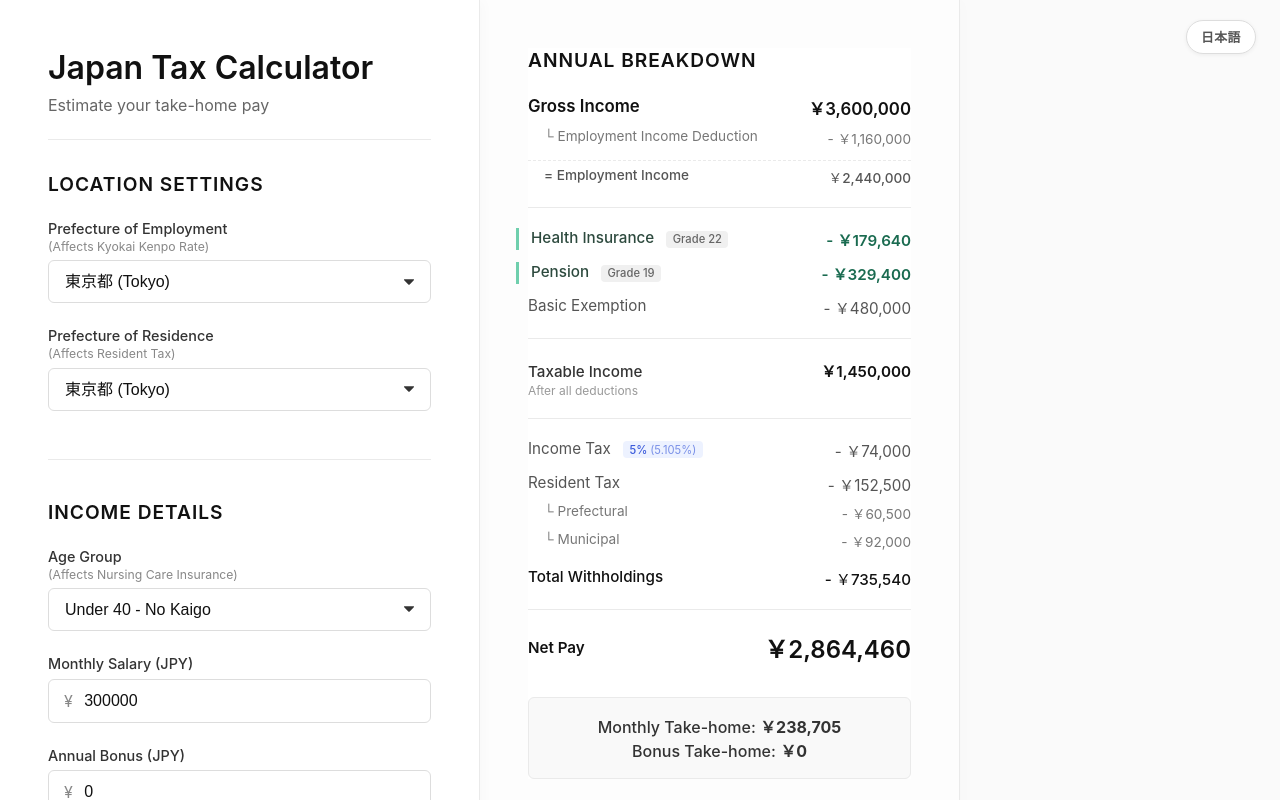
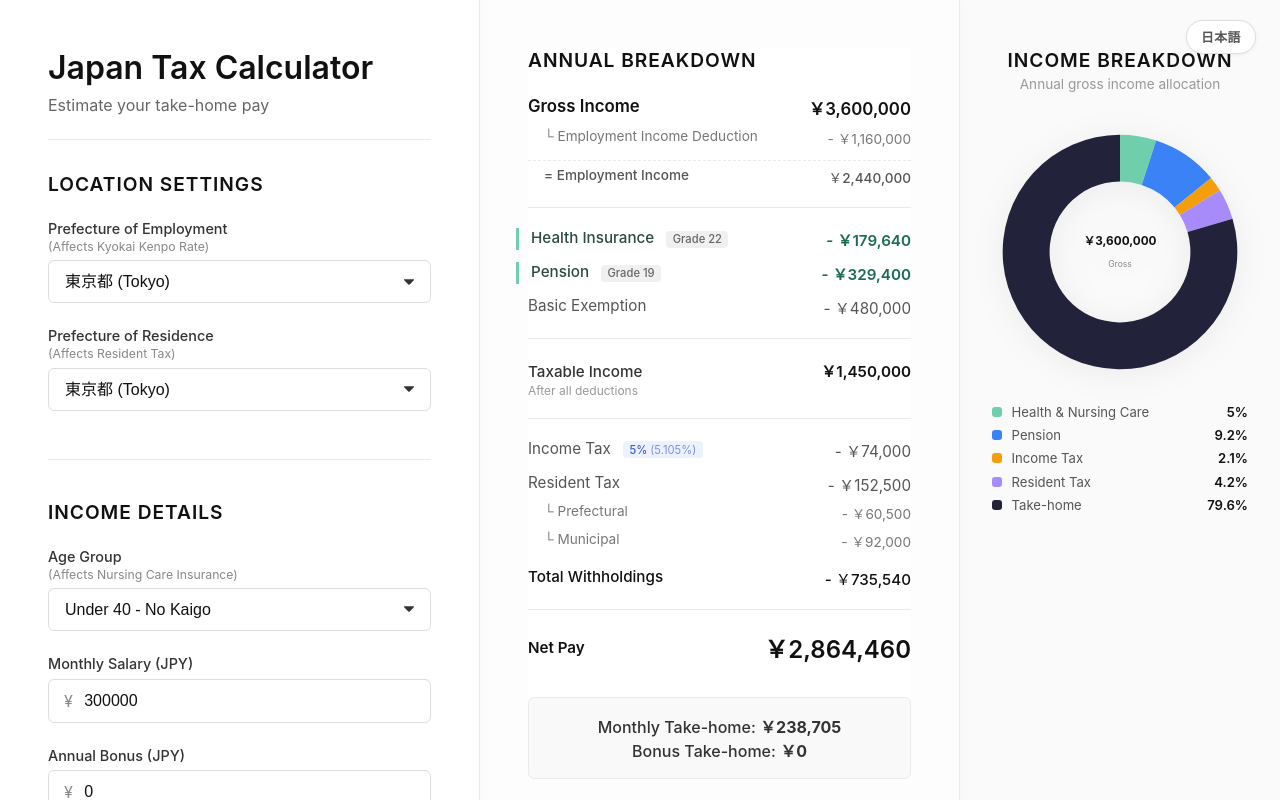
Before and after one commit to xuanruiqi/japan-tax-calculator, a Vue app: page / in a window 1280 px wide. Shown: the top 800 px of the page. Built offline with nearby package versions, Linux system fonts and the light colour scheme; the HTML template or start-up script is replaced by a standard one.

Commit message:
feat: add DonutChart component and integrate income breakdown visualization in App.vue

```diff
--- a/src/App.vue
+++ b/src/App.vue
@@ -7,6 +7,7 @@ import {
   type DeductionEntry, type DeductionType,
   DEDUCTION_DEFS, DEDUCTION_ORDER, calculateDeductionAmount, getCashCost
 } from './data/deductions';
+import DonutChart, { type PieSlice } from './components/DonutChart.vue';
 
 const currentLocale = ref<'en' | 'ja'>('en');
 const t = computed(() => translations[currentLocale.value]);
@@ -167,6 +168,54 @@ const results = computed(() => {
 const formatCurrency = (value: number) => {
   return new Intl.NumberFormat('ja-JP', { style: 'currency', currency: 'JPY' }).format(value);
 };
+
+// Pie chart slices
+const pieSlices = computed((): PieSlice[] => {
+  const r = results.value;
+  const locale = currentLocale.value;
+
+  const furusatoEntry = deductionEntries.value.find(e => e.type === 'furusato');
+  const furusatoDonation = furusatoEntry ? getCashCost(furusatoEntry) : 0;
+  const idecoAmount = totalCashCost.value - furusatoDonation;
+
+  return [
+    {
+      label: locale === 'ja' ? '健康保険・介護保険' : 'Health & Nursing Care',
+      value: r.healthInsurance + r.kaigoInsurance,
+      color: '#6fcfad',
+    },
+    {
+      label: locale === 'ja' ? '厚生年金' : 'Pension',
+      value: r.pension,
+      color: '#3b82f6',
+    },
+    {
+      label: locale === 'ja' ? '所得税' : 'Income Tax',
+      value: r.incomeTax,
+      color: '#f59e0b',
+    },
+    {
+      label: locale === 'ja' ? '住民税' : 'Resident Tax',
+      value: r.residentTax,
+      color: '#a78bfa',
+    },
+    {
+      label: locale === 'ja' ? 'iDeCo等掛金' : 'iDeCo Contributions',
+      value: idecoAmount,
+      color: '#fb923c',
+    },
+    {
+      label: locale === 'ja' ? 'ふるさと納税 寄附金' : 'Furusato Donations',
+      value: furusatoDonation,
+      color: '#e879a0',
+    },
+    {
+      label: locale === 'ja' ? '手取り' : 'Take-home',
+      value: Math.max(0, r.netPay - totalCashCost.value),
+      color: '#22223b',
+    },
+  ];
+});
 </script>
 
 <template>
@@ -537,6 +586,17 @@ const formatCurrency = (value: number) => {
         </div>
       </div>
     </div>
+
+    <!-- Visualization Panel -->
+    <div class="panel viz-panel">
+      <h2 class="viz-title">{{ currentLocale === 'ja' ? '年収の内訳' : 'Income Breakdown' }}</h2>
+      <p class="viz-sub">{{ currentLocale === 'ja' ? '年間の給与控除割合' : 'Annual gross income allocation' }}</p>
+      <DonutChart
+        :slices="pieSlices"
+        :center-label="formatCurrency(results.annualGross)"
+        :center-sub="currentLocale === 'ja' ? '年収' : 'Gross'"
+      />
+    </div>
   </div>
 </template>
 
@@ -601,6 +661,41 @@ const formatCurrency = (value: number) => {
   background: #fdfdfd;
   box-shadow: 4px 0 12px rgba(0, 0, 0, 0.01);
   z-index: 1;
+}
+
+.viz-panel {
+  flex: 1 1 0;
+  min-width: 280px;
+  background: #fafafa;
+  border-right: none;
+  display: flex;
+  flex-direction: column;
+  align-items: center;
+  justify-content: flex-start;
+  padding: 3rem 2rem;
+  overflow-y: auto;
+}
+
+.viz-panel > * {
+  width: 100%;
+  max-width: 340px;
+}
+
+.viz-title {
+  font-size: 1.2rem;
+  font-weight: 600;
+  color: #111;
+  margin-bottom: 0.25rem;
+  text-transform: uppercase;
+  letter-spacing: 0.05em;
+  text-align: center;
+}
+
+.viz-sub {
+  font-size: 0.85rem;
+  color: #999;
+  margin-bottom: 2rem;
+  text-align: center;
 }
 
 .header {
--- /dev/null
+++ b/src/components/DonutChart.vue
@@ -0,0 +1,183 @@
+<script setup lang="ts">
+import { computed } from 'vue';
+
+export interface PieSlice {
+  label: string;
+  value: number;
+  color: string;
+}
+
+const props = defineProps<{
+  slices: PieSlice[];
+  centerLabel?: string;
+  centerSub?: string;
+}>();
+
+const total = computed(() => props.slices.reduce((s, d) => s + d.value, 0));
+
+const CX = 120;
+const CY = 120;
+const R_OUTER = 110;
+const R_INNER = 66;
+
+function polarToXY(angleDeg: number, r: number) {
+  const rad = ((angleDeg - 90) * Math.PI) / 180;
+  return { x: CX + r * Math.cos(rad), y: CY + r * Math.sin(rad) };
+}
+
+function donutPath(startDeg: number, endDeg: number): string {
+  // Clamp to almost-full circle to avoid degenerate path when a single slice is 100%
+  const sweep = Math.min(endDeg - startDeg, 359.9999);
+  const end = startDeg + sweep;
+  const oStart = polarToXY(startDeg, R_OUTER);
+  const oEnd   = polarToXY(end, R_OUTER);
+  const iStart = polarToXY(startDeg, R_INNER);
+  const iEnd   = polarToXY(end, R_INNER);
+  const large  = sweep > 180 ? 1 : 0;
+  return [
+    `M ${oStart.x} ${oStart.y}`,
+    `A ${R_OUTER} ${R_OUTER} 0 ${large} 1 ${oEnd.x} ${oEnd.y}`,
+    `L ${iEnd.x} ${iEnd.y}`,
+    `A ${R_INNER} ${R_INNER} 0 ${large} 0 ${iStart.x} ${iStart.y}`,
+    'Z',
+  ].join(' ');
+}
+
+interface Segment {
+  path: string;
+  color: string;
+  label: string;
+  value: number;
+  pct: number;
+  midX: number;
+  midY: number;
+}
+
+const segments = computed((): Segment[] => {
+  if (!total.value) return [];
+  let cursor = 0;
+  return props.slices
+    .filter(s => s.value > 0)
+    .map(s => {
+      const deg = (s.value / total.value) * 360;
+      const start = cursor;
+      cursor += deg;
+      const mid = start + deg / 2;
+      const midPt = polarToXY(mid, (R_OUTER + R_INNER) / 2);
+      return {
+        path: donutPath(start, cursor),
+        color: s.color,
+        label: s.label,
+        value: s.value,
+        pct: Math.round((s.value / total.value) * 1000) / 10,
+        midX: midPt.x,
+        midY: midPt.y,
+      };
+    });
+});
+</script>
+
+<template>
+  <div class="donut-chart">
+    <svg :viewBox="`0 0 ${CX * 2} ${CY * 2}`" class="donut-svg">
+      <path
+        v-for="(seg, i) in segments"
+        :key="i"
+        :d="seg.path"
+        :fill="seg.color"
+        class="donut-segment"
+      />
+      <!-- Center label -->
+      <text :x="CX" :y="CY - 10" class="center-label" text-anchor="middle" dominant-baseline="middle">
+        {{ centerLabel }}
+      </text>
+      <text :x="CX" :y="CY + 12" class="center-sub" text-anchor="middle" dominant-baseline="middle">
+        {{ centerSub }}
+      </text>
+    </svg>
+
+    <!-- Legend -->
+    <ul class="donut-legend">
+      <li v-for="(seg, i) in segments" :key="i" class="legend-item">
+        <span class="legend-swatch" :style="{ background: seg.color }"></span>
+        <span class="legend-label">{{ seg.label }}</span>
+        <span class="legend-pct">{{ seg.pct }}%</span>
+      </li>
+    </ul>
+  </div>
+</template>
+
+<style scoped>
+.donut-chart {
+  display: flex;
+  flex-direction: column;
+  align-items: center;
+  gap: 1.5rem;
+  width: 100%;
+}
+
+.donut-svg {
+  width: 100%;
+  max-width: 260px;
+  overflow: visible;
+  filter: drop-shadow(0 4px 16px rgba(0,0,0,0.06));
+}
+
+.donut-segment {
+  transition: opacity 0.2s;
+}
+.donut-segment:hover {
+  opacity: 0.82;
+}
+
+.center-label {
+  font-size: 11px;
+  font-weight: 700;
+  fill: #111;
+  font-family: -apple-system, BlinkMacSystemFont, "Segoe UI", Roboto, sans-serif;
+}
+
+.center-sub {
+  font-size: 8px;
+  font-weight: 400;
+  fill: #888;
+  font-family: -apple-system, BlinkMacSystemFont, "Segoe UI", Roboto, sans-serif;
+}
+
+.donut-legend {
+  list-style: none;
+  margin: 0;
+  padding: 0;
+  width: 100%;
+  display: flex;
+  flex-direction: column;
+  gap: 0.45rem;
+}
+
+.legend-item {
+  display: flex;
+  align-items: center;
+  gap: 0.6rem;
+  font-size: 0.82rem;
+  color: #333;
+}
+
+.legend-swatch {
+  width: 10px;
+  height: 10px;
+  border-radius: 3px;
+  flex-shrink: 0;
+}
+
+.legend-label {
+  flex: 1;
+  color: #555;
+}
+
+.legend-pct {
+  font-weight: 600;
+  color: #111;
+  min-width: 3.5rem;
+  text-align: right;
+}
+</style>
--- a/src/data/deductions.ts
+++ b/src/data/deductions.ts
@@ -74,6 +74,7 @@ export const DEDUCTION_DEFS: Record<DeductionType, DeductionMeta> = {
     inputLabelJa: '寄附金合計 (円)',
     inputIsCount: false,
     isTaxCredit: true,
+    hasCashCost: true, // full donation leaves user's pocket; tax credits offset (donation-2000) back
   },
   ideco: {
     type: 'ideco',
@@ -218,6 +219,8 @@ export function getCashCost(entry: DeductionEntry): number {
   switch (entry.type) {
     case 'ideco':
       return Math.min(entry.value, 23000) * 12;
+    case 'furusato':
+      return entry.value; // full donation amount goes out of pocket; tax credits offset it partially
     default:
       return 0;
   }
```
